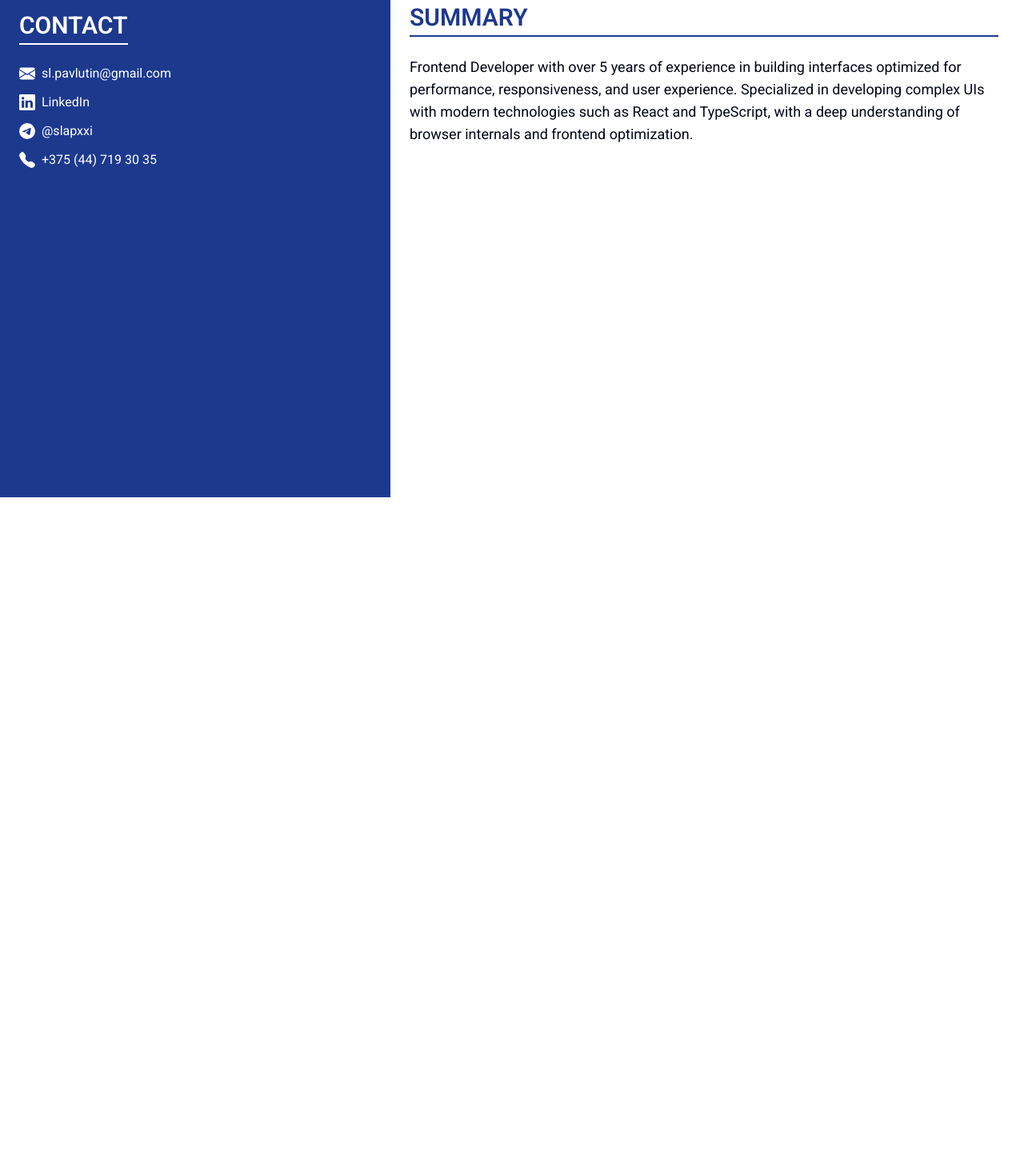
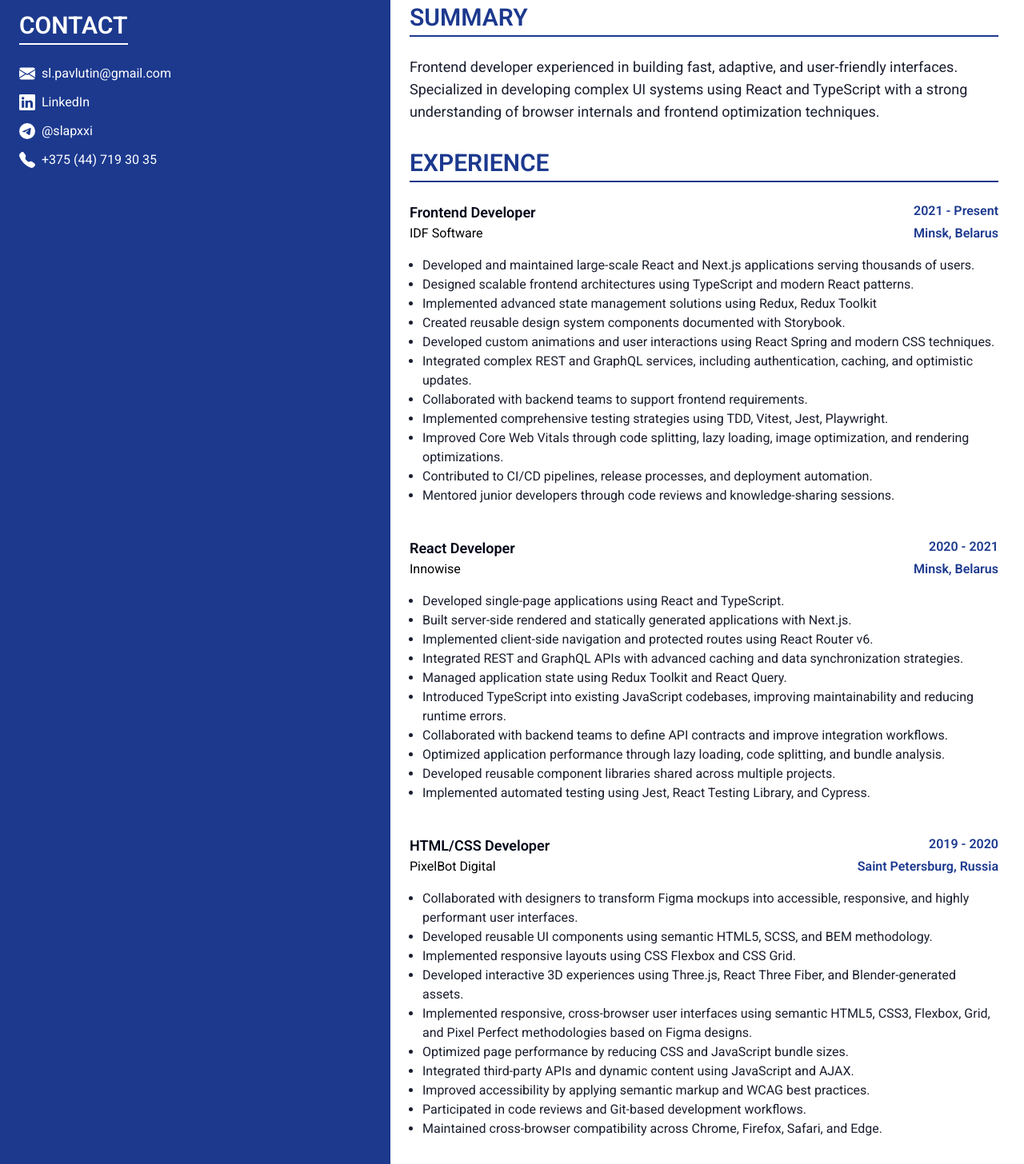
Before and after one commit to slapxxi/cv, a React (Vite) app: page / in a window 1280 px wide. Shown: the part 178-1634 px from the top of the page at 80% size. Before the commit the page ends 800 px from the top, so only its background shows below. Built offline with nearby package versions, Linux system fonts and the light colour scheme.

Commit message:
more info

```diff
--- a/src/App.tsx
+++ b/src/App.tsx
@@ -3,9 +3,9 @@ import config from './config'
 
 const App = () => {
   return (
-    <div className="grid min-h-screen grid-cols-[1fr_minmax(auto,480px)_minmax(auto,790px)_1fr] gap-2">
+    <div className="grid min-h-screen grid-cols-[1fr_minmax(auto,480px)_minmax(auto,960px)_1fr] gap-2">
       <aside className="col-[1/3] grid auto-rows-min grid-cols-subgrid bg-blue-900 text-white">
-        <div className="col-2 p-4 grid gap-y-4">
+        <div className="sticky top-0 col-2 grid gap-y-4 p-4">
           <img
             src={profileImage}
             alt=""
@@ -33,6 +33,7 @@ const App = () => {
 
       <main className="col-[3/6] grid grid-cols-subgrid">
         <div className="col-1 grid auto-rows-min gap-y-8 p-4">
+          {/* name */}
           <header className="grid gap-4 bg-gray-300 p-4 text-center">
             <h1 className="title text-fluid-5xl text-gray-800">
               Slava Pavlutin
@@ -42,9 +43,35 @@ const App = () => {
             </h2>
           </header>
 
+          {/* summary */}
           <section className="cv-section">
             <h2 className="cv-title text-fluid-3xl text-blue-900">Summary</h2>
             <p className="cv-text">{config.summary}</p>
+          </section>
+
+          {/* experience */}
+          <section className="cv-section">
+            <h2 className="cv-title text-fluid-3xl text-blue-900">
+              Experience
+            </h2>
+
+            {config.experience.map((experience) => (
+              <article key={experience.title} className="grid grid-cols-2">
+                <h3 className="cv-subtitle text-slate-950">
+                  {experience.title}
+                </h3>
+                <h4 className="col-1">{experience.at}</h4>
+                <div className="col-2 row-1 justify-self-end text-fluid-base font-semibold text-blue-900">
+                  {experience.duration}
+                </div>
+                <div className="justify-self-end text-fluid-base font-semibold text-blue-900">
+                  {experience.location}
+                </div>
+                <p className="cv-text col-span-full my-4">
+                  {experience.description}
+                </p>
+              </article>
+            ))}
           </section>
         </div>
       </main>
--- a/src/config.tsx
+++ b/src/config.tsx
@@ -4,7 +4,168 @@ import PhoneIcon from '~/assets/phone-icon.svg?react'
 import LinkedinIcon from '~/assets/linkedin-icon.svg?react'
 
 const config = {
-  summary: `Frontend Developer with over 5 years of experience in building interfaces optimized for performance, responsiveness, and user experience. Specialized in developing complex UIs with modern technologies such as React and TypeScript, with a deep understanding of browser internals and frontend optimization.`,
+  summary: `Frontend developer experienced in building fast, adaptive, and user-friendly interfaces.
+    Specialized in developing complex UI systems using React and TypeScript with a
+    strong understanding of browser internals and frontend optimization techniques.`,
+
+  experience: [
+    {
+      title: 'Frontend Developer',
+      duration: '2021 - Present',
+      at: 'IDF Software',
+      location: 'Minsk, Belarus',
+      description: (
+        <div className="cv-content">
+          <ul>
+            <li>
+              Developed and maintained large-scale React and Next.js
+              applications serving thousands of users.
+            </li>
+            <li>
+              Designed scalable frontend architectures using TypeScript and
+              modern React patterns.
+            </li>
+            <li>
+              Implemented advanced state management solutions using Redux, Redux
+              Toolkit
+            </li>
+            <li>
+              Created reusable design system components documented with
+              Storybook.
+            </li>
+            <li>
+              Developed custom animations and user interactions using React
+              Spring and modern CSS techniques.
+            </li>
+            <li>
+              Integrated complex REST and GraphQL services, including
+              authentication, caching, and optimistic updates.
+            </li>
+            <li>
+              Collaborated with backend teams to support frontend requirements.
+            </li>
+            <li>
+              Implemented comprehensive testing strategies using TDD, Vitest,
+              Jest, Playwright.
+            </li>
+            <li>
+              Improved Core Web Vitals through code splitting, lazy loading,
+              image optimization, and rendering optimizations.
+            </li>
+            <li>
+              Contributed to CI/CD pipelines, release processes, and deployment
+              automation.
+            </li>
+            <li>
+              Mentored junior developers through code reviews and
+              knowledge-sharing sessions.
+            </li>
+          </ul>
+        </div>
+      ),
+    },
+    {
+      title: 'React Developer',
+      at: 'Innowise',
+      duration: '2020 - 2021',
+      location: 'Minsk, Belarus',
+      description: (
+        <div className="cv-content">
+          <ul>
+            <li>
+              Developed single-page applications using React and TypeScript.
+            </li>
+            <li>
+              Built server-side rendered and statically generated applications
+              with Next.js.
+            </li>
+            <li>
+              Implemented client-side navigation and protected routes using
+              React Router v6.
+            </li>
+            <li>
+              Integrated REST and GraphQL APIs with advanced caching and data
+              synchronization strategies.
+            </li>
+            <li>
+              Managed application state using Redux Toolkit and React Query.
+            </li>
+            <li>
+              Introduced TypeScript into existing JavaScript codebases,
+              improving maintainability and reducing runtime errors.
+            </li>
+            <li>
+              Collaborated with backend teams to define API contracts and
+              improve integration workflows.
+            </li>
+            <li>
+              Optimized application performance through lazy loading, code
+              splitting, and bundle analysis.
+            </li>
+            <li>
+              Developed reusable component libraries shared across multiple
+              projects.
+            </li>
+            <li>
+              Implemented automated testing using Jest, React Testing Library,
+              and Cypress.
+            </li>
+          </ul>
+        </div>
+      ),
+    },
+    {
+      title: 'HTML/CSS Developer',
+      at: 'PixelBot Digital',
+      duration: '2019 - 2020',
+      location: 'Saint Petersburg, Russia',
+      description: (
+        <div className="cv-content">
+          <ul>
+            <li>
+              Collaborated with designers to transform Figma mockups into
+              accessible, responsive, and highly performant user interfaces.
+            </li>
+            <li>
+              Developed reusable UI components using semantic HTML5, SCSS, and
+              BEM methodology.
+            </li>
+            <li>
+              Implemented responsive layouts using CSS Flexbox and CSS Grid.
+            </li>
+            <li>
+              Developed interactive 3D experiences using Three.js, React Three
+              Fiber, and Blender-generated assets.
+            </li>
+            <li>
+              Implemented responsive, cross-browser user interfaces using
+              semantic HTML5, CSS3, Flexbox, Grid, and Pixel Perfect
+              methodologies based on Figma designs.
+            </li>
+            <li>
+              Optimized page performance by reducing CSS and JavaScript bundle
+              sizes.
+            </li>
+            <li>
+              Integrated third-party APIs and dynamic content using JavaScript
+              and AJAX.
+            </li>
+            <li>
+              Improved accessibility by applying semantic markup and WCAG best
+              practices.
+            </li>
+            <li>
+              Participated in code reviews and Git-based development workflows.
+            </li>
+            <li>
+              Maintained cross-browser compatibility across Chrome, Firefox,
+              Safari, and Edge.
+            </li>
+          </ul>
+        </div>
+      ),
+    },
+  ],
   contacts: [
     {
       name: 'sl.pavlutin@gmail.com',
--- a/src/index.css
+++ b/src/index.css
@@ -17,6 +17,15 @@
   }
 
   .cv-text {
-    @apply text-fluid-lg text-slate-950;
+    @apply text-fluid-lg text-slate-950 opacity-90;
+  }
+
+  .cv-content {
+    @apply text-fluid-base text-slate-950;
+
+    ul {
+      list-style: disc;
+      padding-left: calc(var(--spacing) * 4);
+    }
   }
 }
--- a/src/styles/components/title.css
+++ b/src/styles/components/title.css
@@ -11,4 +11,8 @@
       content: '';
     }
   }
+
+  .cv-subtitle {
+    @apply font-semibold text-fluid-lg;
+  }
 }
```
